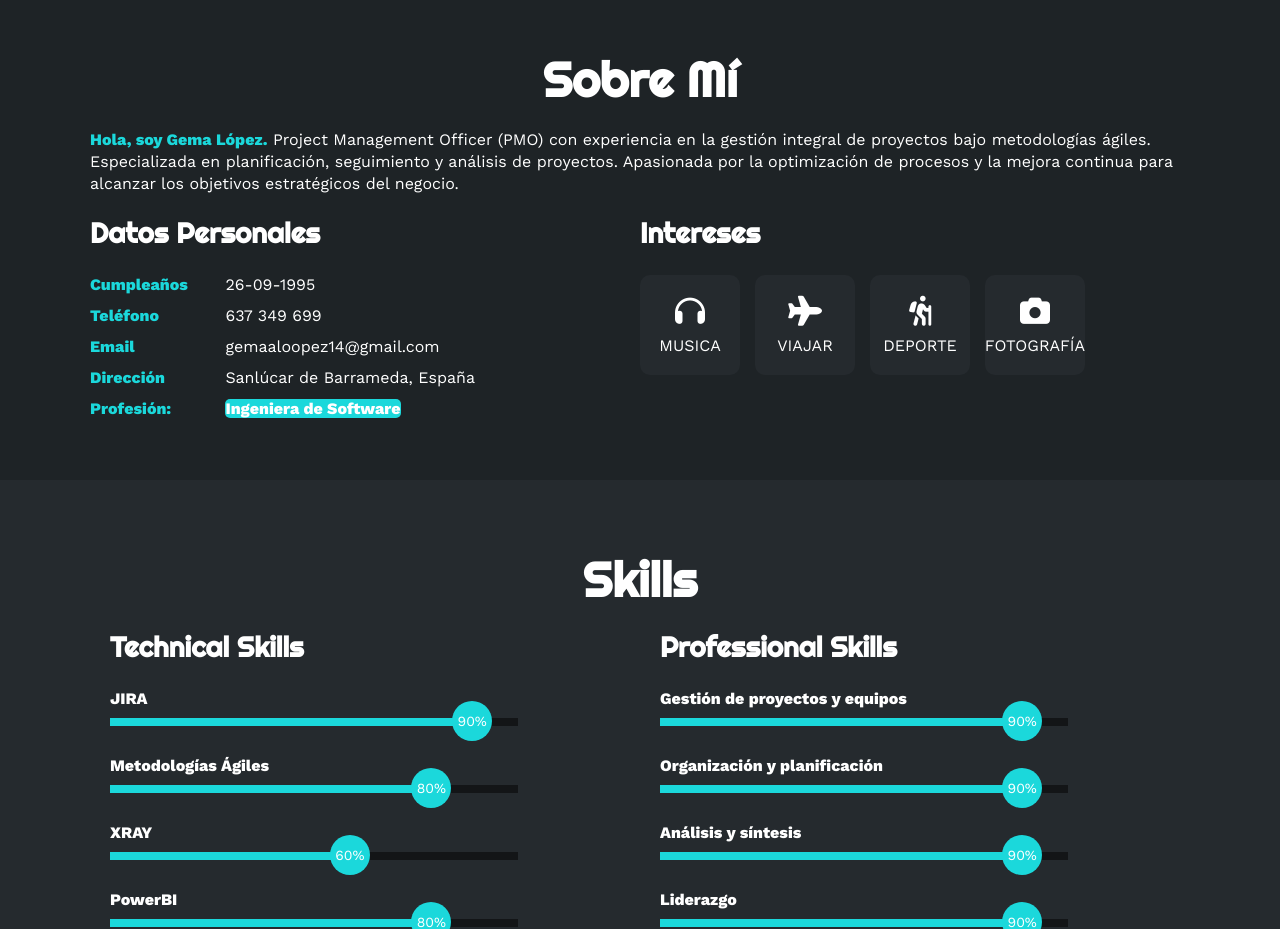
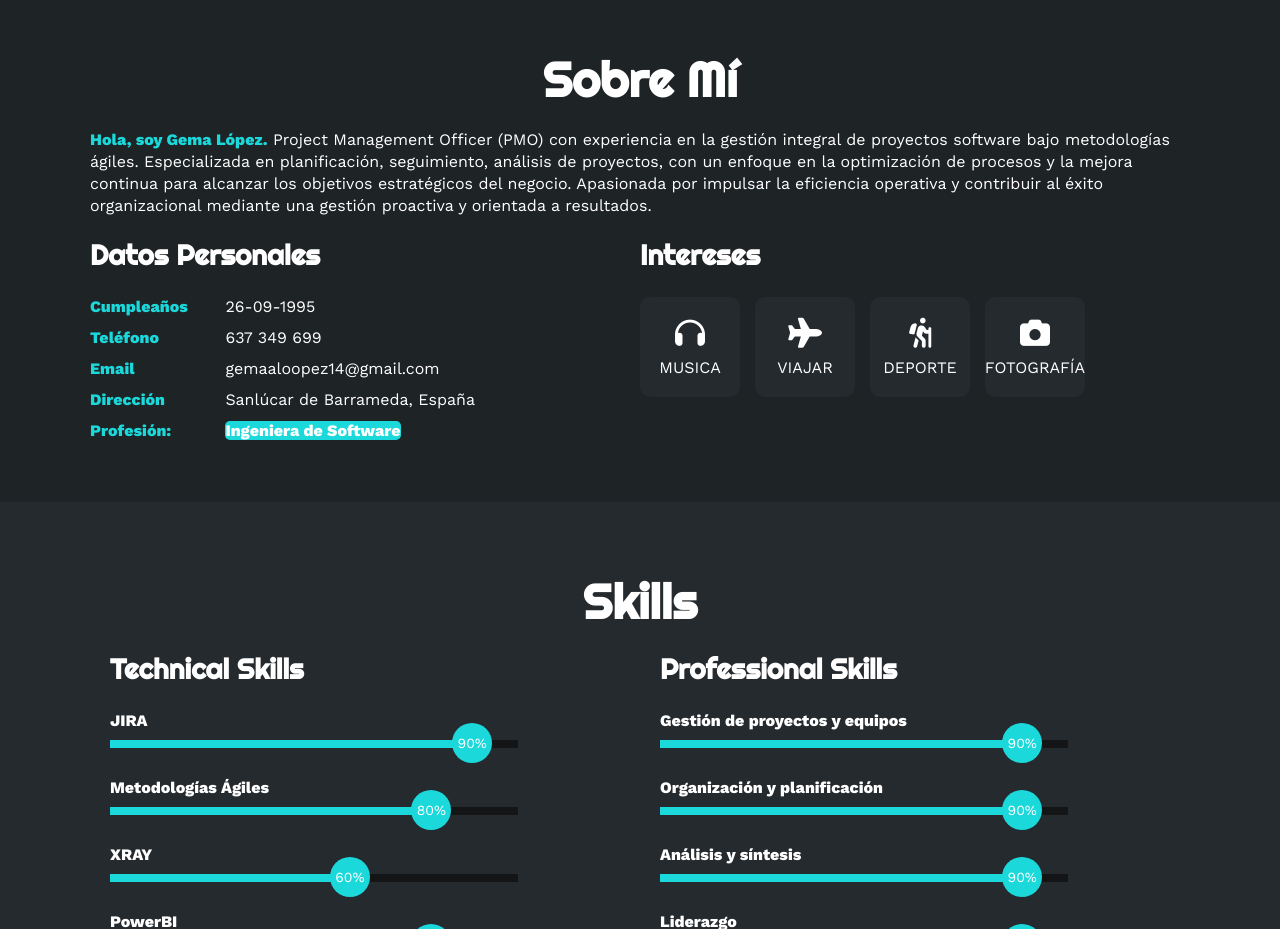
Before and after one commit to gemaaloopez/gemaaloopez.github.io, a plain HTML site: page index.html in a window 1280 px wide. Shown: the part 820-1749 px from the top of the page. Drawn offline with nearby package versions, Linux system fonts and the light colour scheme.

Commit message:
Update index.html

```diff
--- a/index.html
+++ b/index.html
@@ -51,9 +51,10 @@
     <section id="sobremi" class="sobremi">
         <div class="contenido-seccion">
             <h2>Sobre Mí</h2>
-            <p><span>Hola, soy Gema López.</span> Project Management Officer (PMO) con experiencia en la gestión integral de proyectos bajo metodologías ágiles.
-                Especializada en planificación, seguimiento y análisis de proyectos.
-                Apasionada por la optimización de procesos y la mejora continua para alcanzar los objetivos estratégicos del negocio.</p>
+            <p><span>Hola, soy Gema López.</span> Project Management Officer (PMO) con experiencia en la gestión integral de proyectos software bajo metodologías ágiles.
+Especializada en planificación, seguimiento, análisis de proyectos, con un enfoque en la optimización de procesos y la mejora continua para alcanzar los objetivos estratégicos del negocio.
+Apasionada por impulsar la eficiencia operativa y contribuir al éxito organizacional mediante una gestión proactiva y orientada a resultados.
+</p>
 
             <div class="fila">
                 <!-- datos personales -->
```
